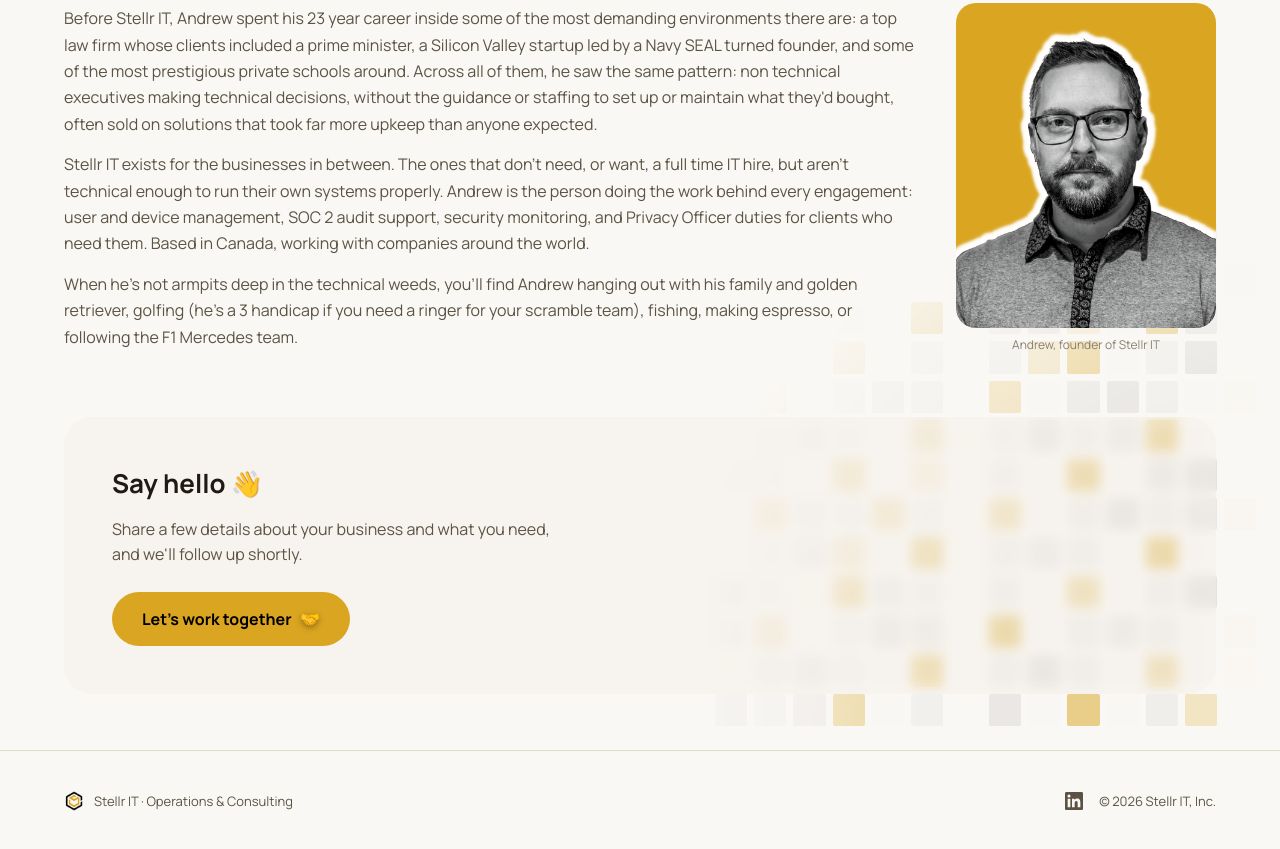
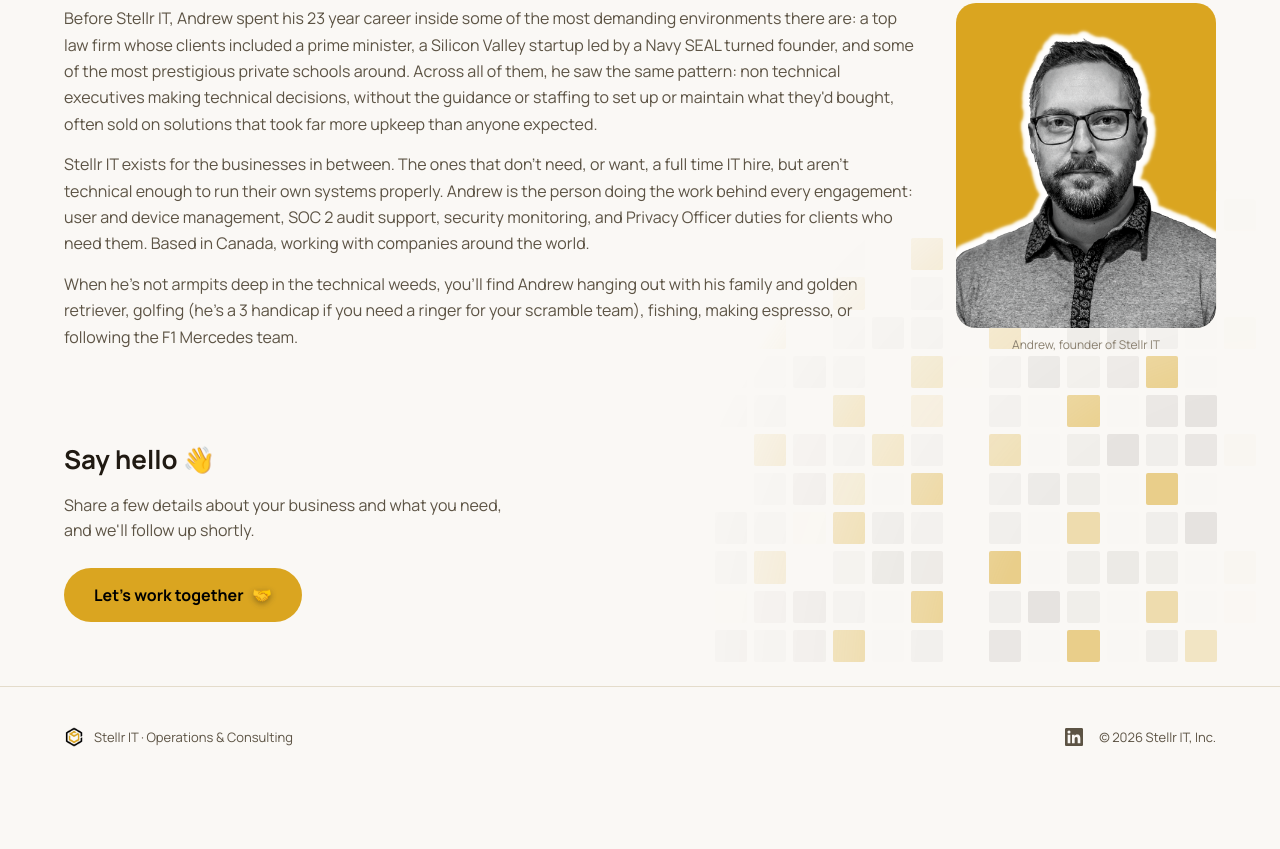
Before and after one commit to stellr-it/stellr-website, a plain HTML site: page index.html in a window 1280 px wide. Shown: the part 2622-3471 px from the top of the page. After the commit the page ends 3409 px from the top, so only its background shows below. Drawn offline with Linux system fonts and the light colour scheme; a script that the page names is missing.

Commit message:
Updated styling of the contact section to match the rest of the site and added hover effect to founder photo.

```diff
--- a/index.html
+++ b/index.html
@@ -443,7 +443,7 @@
     </section>
 
     <!-- Contact -->
-    <section id="contact" style="padding: clamp(28px, 5vw, 48px); display: flex; flex-direction: column; gap: 16px; align-items: flex-start; background: rgba(242, 237, 228, 0.38); backdrop-filter: blur(6px); -webkit-backdrop-filter: blur(6px); border-radius: 28px; margin: 0 clamp(20px, 5vw, 64px) 56px; position: relative; z-index: 2;">
+    <section id="contact" style="padding: 24px clamp(20px, 5vw, 64px) 64px; display: flex; flex-direction: column; gap: 16px; align-items: flex-start; position: relative; z-index: 2;">
     <h2 style="margin: 0; font-size: 26px; font-weight: 700;">Say hello 👋</h2>
     <p style="margin: 0; font-size: 16px; line-height: 1.6; color: #5c5344; max-width: 460px;">Share a few details about your business and what you need, and we'll follow up shortly.</p>
     <div style="display: flex; flex-wrap: wrap; align-items: center; gap: 20px; margin-top: 8px;">
```
